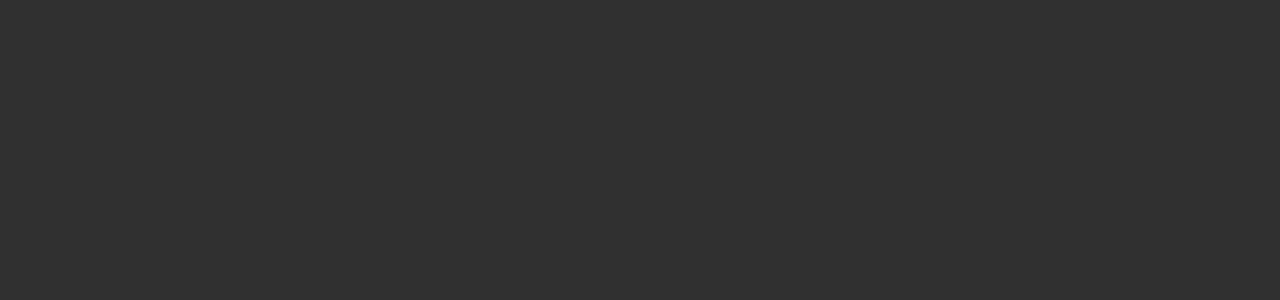
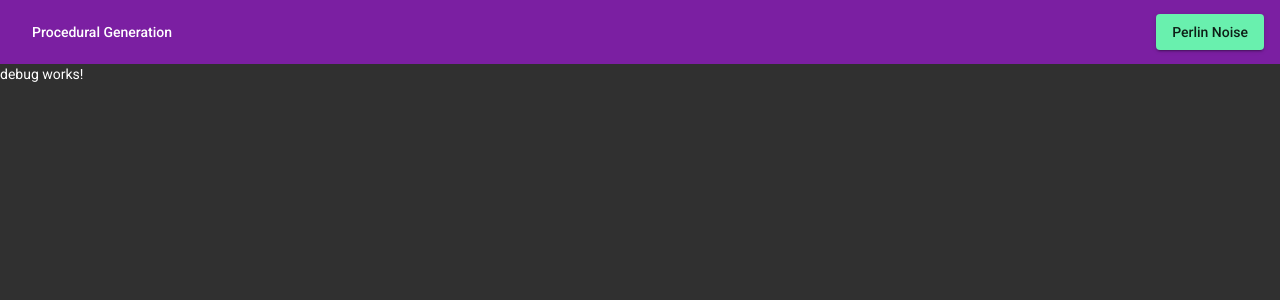
Before and after one commit to rythmyr/procgen, an Angular app: page /debug in a window 1280 px wide. Before the commit this address led to /. Shown: the top 300 px of the page. Built offline with nearby package versions, Linux system fonts and the light colour scheme.

Commit message:
perlin noise lazy-loaded module
also got a nice toolbar/global nav set up pog

```diff
--- a/src/app/app-routing.module.ts
+++ b/src/app/app-routing.module.ts
@@ -1,7 +1,13 @@
 import { NgModule } from '@angular/core';
 import { RouterModule, Routes } from '@angular/router';
+import { DebugComponent } from 'src/app/debug/debug.component';
 
-const routes: Routes = [];
+const routes: Routes = [
+  { path: 'Noise/Perlin', loadChildren: () => import('./perlin-noise/perlin-noise.module').then(m => m.PerlinNoiseModule) },
+  { path: 'debug', component: DebugComponent },
+  { path: '', pathMatch: 'full', redirectTo: 'Noise/Perlin' },
+  { path: '**', pathMatch: 'full', redirectTo: 'Noise/Perlin' }
+];
 
 @NgModule({
   imports: [RouterModule.forRoot(routes)],
--- a/src/app/app.component.html
+++ b/src/app/app.component.html
@@ -1 +1,6 @@
+<mat-toolbar color="primary">
+  <button mat-button routerLink="/">Procedural Generation</button>
+  <span class="flex"></span>
+  <button mat-raised-button color="accent" routerLink="/Noise/Perlin">Perlin Noise</button>
+</mat-toolbar>
 <router-outlet></router-outlet>
--- a/src/app/app.component.scss
+++ b/src/app/app.component.scss
@@ -0,0 +1,3 @@
+.flex {
+  flex: 1 1 auto;
+}
--- /dev/null
+++ b/src/app/debug/debug.component.html
@@ -0,0 +1 @@
+<p>debug works!</p>
--- /dev/null
+++ b/src/app/debug/debug.component.ts
@@ -0,0 +1,15 @@
+import { Component, OnInit } from '@angular/core';
+
+@Component({
+  selector: 'pg-debug',
+  templateUrl: './debug.component.html',
+  styleUrls: ['./debug.component.scss']
+})
+export class DebugComponent implements OnInit {
+
+  constructor() { }
+
+  ngOnInit(): void {
+  }
+
+}
--- /dev/null
+++ b/src/app/perlin-noise/perlin-noise-routing.module.ts
@@ -0,0 +1,11 @@
+import { NgModule } from '@angular/core';
+import { RouterModule, Routes } from '@angular/router';
+import { PerlinNoiseComponent } from './perlin-noise.component';
+
+const routes: Routes = [{ path: '', component: PerlinNoiseComponent }];
+
+@NgModule({
+  imports: [RouterModule.forChild(routes)],
+  exports: [RouterModule]
+})
+export class PerlinNoiseRoutingModule { }
```
Also changed, not shown: src/app/app.module.ts (+6 -3 lines), src/app/perlin-noise/perlin-noise.module.ts (added, +15 -0 lines), src/app/debug/debug.component.scss (added), 1 other file (tests, documents, lock files or other folders).
